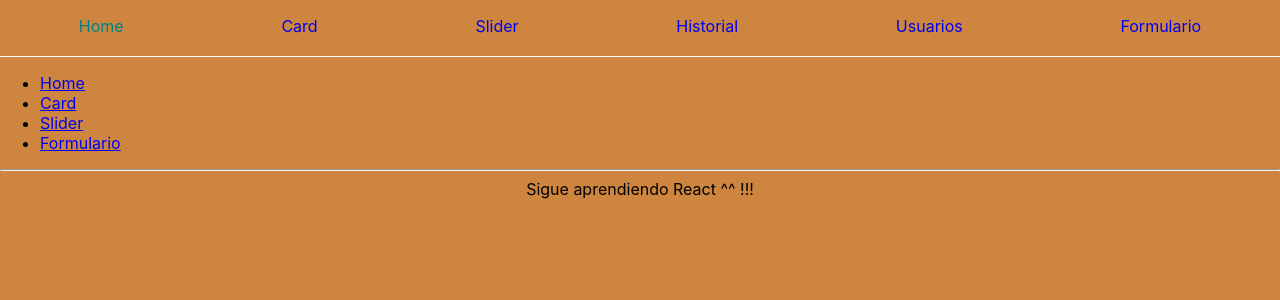
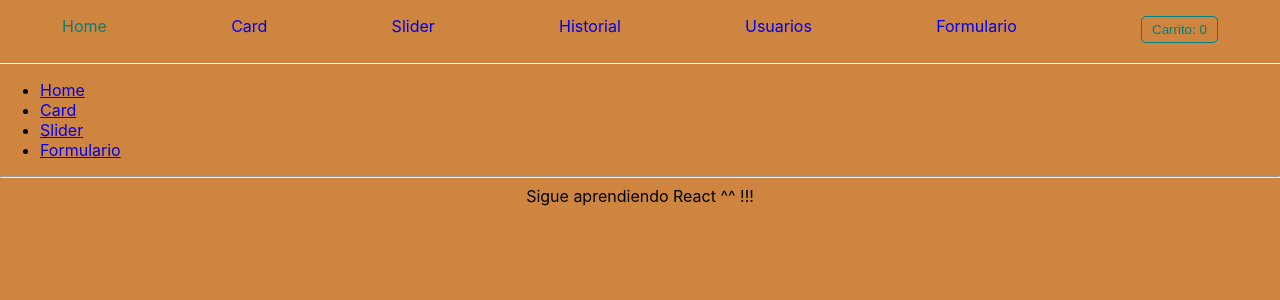
Before and after one commit to vmeli/react, a React (Create React App) app: page / in a window 1280 px wide. Shown: the top 300 px of the page. Built offline with nearby package versions, Linux system fonts and the light colour scheme.

Commit message:
Flux-redux

```diff
--- a/package.json
+++ b/package.json
@@ -10,9 +10,11 @@
     "react": "^16.8.6",
     "react-dom": "^16.8.6",
     "react-lazy-load-image-component": "^1.3.2",
+    "react-redux": "^7.1.3",
     "react-router-dom": "^5.1.2",
     "react-scripts": "3.0.1",
-    "react-slick": "^0.24.0"
+    "react-slick": "^0.24.0",
+    "redux": "^4.0.4"
   },
   "scripts": {
     "start": "react-scripts start",
--- a/src/App.js
+++ b/src/App.js
@@ -1,58 +1,18 @@
 // El attribute component puede ser un component o un callback q retorna un component
 // El attribute exact es recomendable solo en el path del home
 import React from 'react';
-import MainMenu from './MainMenu';
-import GridCurso from './GridCurso';
-import GridSlider from './GridSlider';
-import Formulario from './Formulario';
-import Card from './Card';
-import Historial from './Historial';
-import Users from './Users';
+import AppRoutes from './AppRoutes';
+import { Provider } from 'react-redux';
+// Provider ---> conecta el state global con la aplicación
+import store from './redux/store';
+
 import './styles/app.scss';
-import { BrowserRouter as Router, Route, Switch, Link} from 'react-router-dom'
+
 
 const App = () => (
-  <Router>
-    <MainMenu />
-    <div>
-      <ul>
-        <li>
-          <Link to="/">Home</Link>
-        </li>
-        <li>
-          <Link to="/card">Card</Link>
-        </li>
-        <li>
-          <Link to="/slider">Slider</Link>
-        </li>
-        <li>
-          <Link to="/formulario">Formulario</Link>
-        </li>
-      </ul>
-    </div>
-    <hr />
-    <Switch>
-      <Route path="/" exact component={ () => (
-        <div className="wrapper-welcome">Sigue aprendiendo React ^^ !!!</div>
-      ) }/>
-      <Route path="/card/:slug" component={ Card }/>
-      <Route path="/card" component={ GridCurso }/>
-      <Route path="/slider" component={ GridSlider }/>
-      <Route path="/historial/:valor" component={ Historial }/>
-      <Route path="/historial" component={ Historial }/>
-      <Route path="/usuarios" component={ Users }/>
-      <Route path="/formulario" component={ () => <Formulario name="Sandor"/> }/>
-      < Route exact component = {
-        () => (
-          <div className="error-404">
-          <div>Error 404</div>
-          <span>Página no encontrada</span>
-          </div>
-        )
-      }
-      />
-    </Switch>
-  </Router>
+  <Provider store={store}>
+    <AppRoutes />
+  </Provider>
 )
 
 export default App;
--- /dev/null
+++ b/src/AppRoutes.jsx
@@ -0,0 +1,57 @@
+import React from 'react';
+
+import MainMenu from './MainMenu';
+import GridCurso from './GridCurso';
+import GridSlider from './GridSlider';
+import Formulario from './Formulario';
+import Card from './Card';
+import Historial from './Historial';
+import Users from './Users';
+
+import { BrowserRouter as Router, Route, Switch, Link } from 'react-router-dom';
+
+const AppRoutes = () => (
+    <Router>
+        <MainMenu />
+        <div>
+            <ul>
+                <li>
+                    <Link to="/">Home</Link>
+                </li>
+                <li>
+                    <Link to="/card">Card</Link>
+                </li>
+                <li>
+                    <Link to="/slider">Slider</Link>
+                </li>
+                <li>
+                    <Link to="/formulario">Formulario</Link>
+                </li>
+            </ul>
+        </div>
+        <hr />
+        <Switch>
+            <Route path="/" exact component={() => (
+                <div className="wrapper-welcome">Sigue aprendiendo React ^^ !!!</div>
+            )} />
+            <Route path="/card/:slug" component={Card} />
+            <Route path="/card" component={GridCurso} />
+            <Route path="/slider" component={GridSlider} />
+            <Route path="/historial/:valor" component={Historial} />
+            <Route path="/historial" component={Historial} />
+            <Route path="/usuarios" component={Users} />
+            <Route path="/formulario" component={() => <Formulario name="Sandor" />} />
+            < Route exact component={
+                () => (
+                    <div className="error-404">
+                        <div>Error 404</div>
+                        <span>Página no encontrada</span>
+                    </div>
+                )
+            }
+            />
+        </Switch>
+    </Router>
+)
+
+export default AppRoutes;
--- /dev/null
+++ b/src/Atoms/CartCounter.jsx
@@ -0,0 +1,22 @@
+import React from 'react';
+import { connect } from 'react-redux';
+
+// connect ---> conecta al componente con el store usando HOC
+//             recibe 2 parameter que son callback: mapStateToProps, mapDispatchToProps
+// mapStateToProps ---> mapear el state global y pasarle al componente lo que se desea por props.
+
+// los pros de CartCounter por mapStateToProps ya tiene como  props cartLength, llamando por destructuración
+const CartCounter = ({ cartLength }) => (
+    <li>
+        <button className="btn-cart">{`Carrito: ${cartLength.length}`}</button>
+    </li>
+)
+
+const mapStateToProps = state => (
+    {
+        cartLength: state.cart
+    }
+)
+const mapDispatchToProps = () => {}
+
+export default connect(mapStateToProps, mapDispatchToProps)(CartCounter);
--- a/src/HOC/withLoaderFunction.js
+++ b/src/HOC/withLoaderFunction.js
@@ -8,7 +8,7 @@ const withLoader = (propsValue) => (WrappedComponent) => {
             super(props)
         }
         render() {
-            console.log("this.props", this.props[propsValue].length);
+            //console.log("this.props", this.props[propsValue].length);
             return this.props[propsValue].length === 0
                     ?   <h2 className="ta-c"> Cargando... </h2>
                     :   <WrappedComponent {...this.props} />
--- a/src/MainMenu.jsx
+++ b/src/MainMenu.jsx
@@ -1,6 +1,7 @@
 import React from 'react';
 import { NavLink } from 'react-router-dom';
 import './styles/menu.scss';
+import CartCounter from './Atoms/CartCounter';
 
 const MainMenu = () => (
     <nav>
@@ -23,6 +24,7 @@ const MainMenu = () => (
             <li>
                 <NavLink to="/formulario" activeClassName="is-active">Formulario</NavLink>
             </li>
+            <CartCounter />
         </ul>
     </nav>
 )
--- /dev/null
+++ b/src/redux/actions.js
@@ -0,0 +1 @@
+export const ADD_TO_CART = "ADD_TO_CART";
--- /dev/null
+++ b/src/redux/store.js
@@ -0,0 +1,11 @@
+import { createStore } from 'redux';
+
+const initialStore = {
+    cart: []
+}
+
+const rootReducer = (state = initialStore, action) => {
+    return state
+}
+
+export default createStore(rootReducer);
--- a/src/styles/menu.scss
+++ b/src/styles/menu.scss
@@ -12,3 +12,15 @@
 .is-active {
     color: teal;
 }
+
+.btn-cart {
+    border: 1px solid teal;
+    padding: 5px 10px;
+    background-color: transparent;
+    color: teal;
+    border-radius: 5px;
+}
+.btn-cart:hover {
+    background-color: teal;
+    color: #FFF;
+}
```
Also changed, not shown: src/redux/actionCreators.js (added, +10 -0 lines), 1 other file (tests, documents, lock files or other folders).
